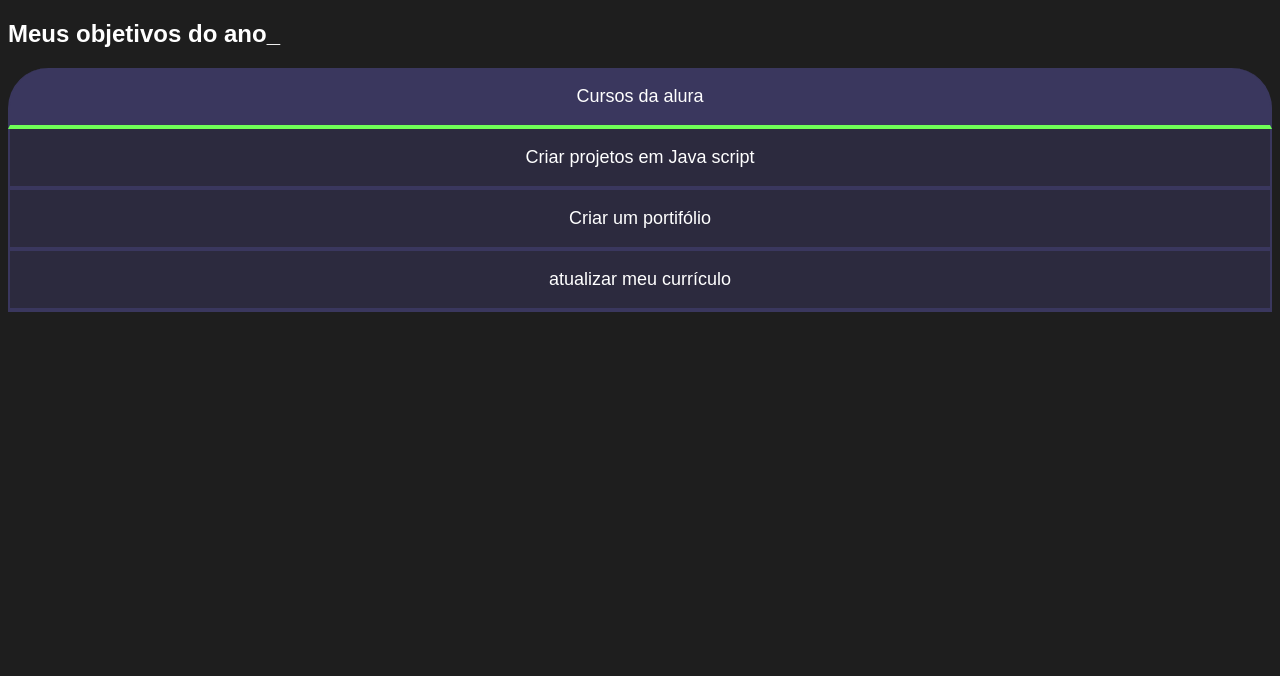
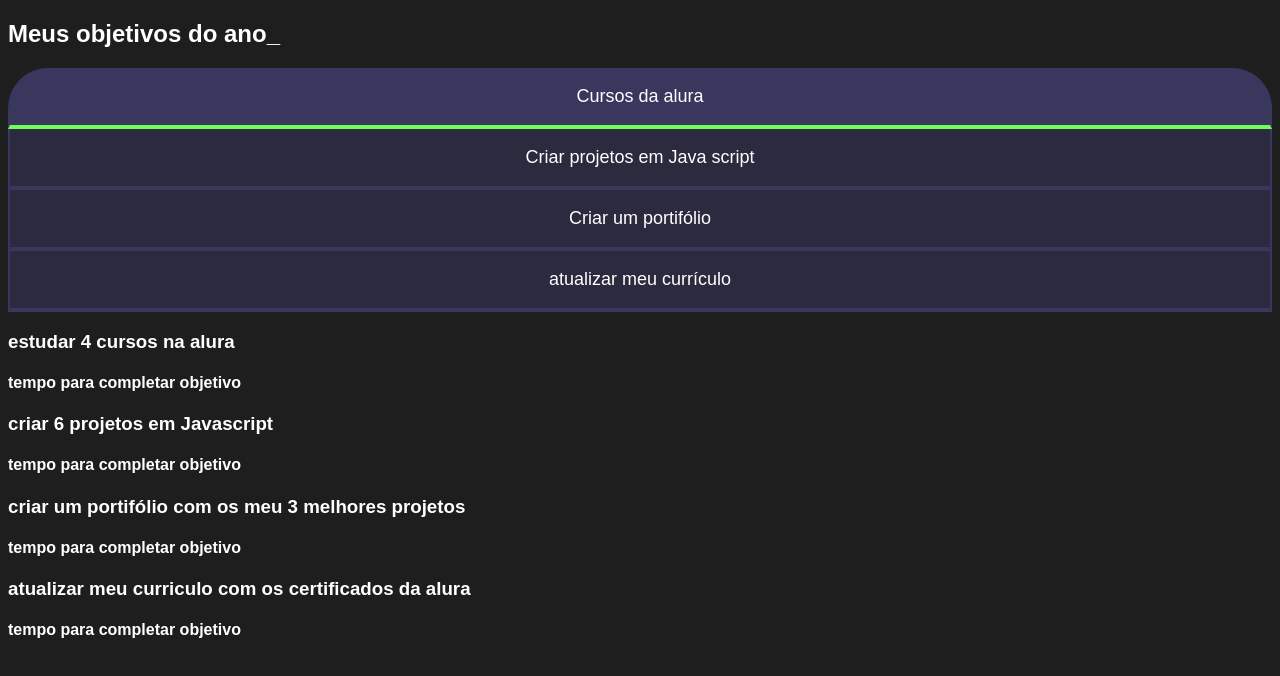
Before and after one commit to cauamaral555/pvi-progama-o, a plain HTML site: page index.html in a window 1280 px wide. Drawn offline with Linux system fonts and the light colour scheme.

Commit message:
Add files via upload

```diff
--- a/index.html
+++ b/index.html
@@ -17,6 +17,25 @@
         <button class="botao">Criar um portifólio</button>
         <button class="botao">atualizar meu currículo</button>
     </div>
+    <div class="aba-textos">
+        <div class="aba-contudos">
+            <h3 class="aba-contudos-titulo-principal">estudar 4 cursos na alura</h3>
+            <h4 class="aba-conteudo-titulo-secundario">tempo para completar objetivo</h4>
+        </div>
+        <div class="aba-contudos">
+            <h3 class="aba-contudos-titulo-principal">criar 6 projetos em Javascript</h3>
+            <h4 class="aba-conteudo-titulo-secundario">tempo para completar objetivo</h4>
+        </div>
+        <div class="aba-contudos">
+            <h3 class="aba-contudos-titulo-principal">criar um portifólio com os meu 3 melhores projetos</h3>
+            <h4 class="aba-conteudo-titulo-secundario">tempo para completar objetivo</h4>
+        </div>
+        <div class="aba-contudos">
+            <h3 class="aba-contudos-titulo-principal">atualizar meu curriculo com os certificados da alura</h3>
+            <h4 class="aba-conteudo-titulo-secundario">tempo para completar objetivo</h4>
+        </div>
+    </div>
+
     <script  src="main.js"></script>
 </body>
 </html>
```
